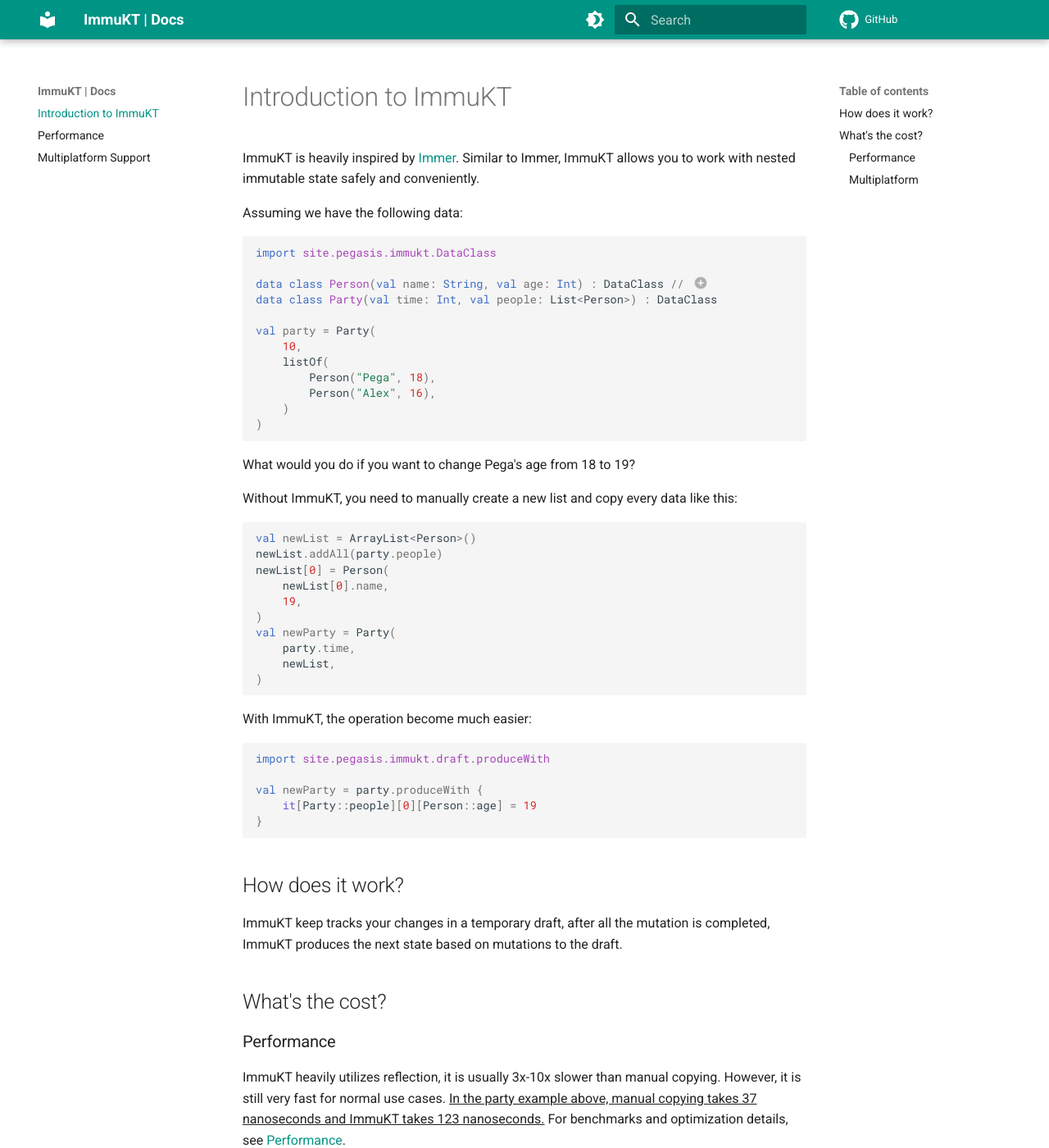
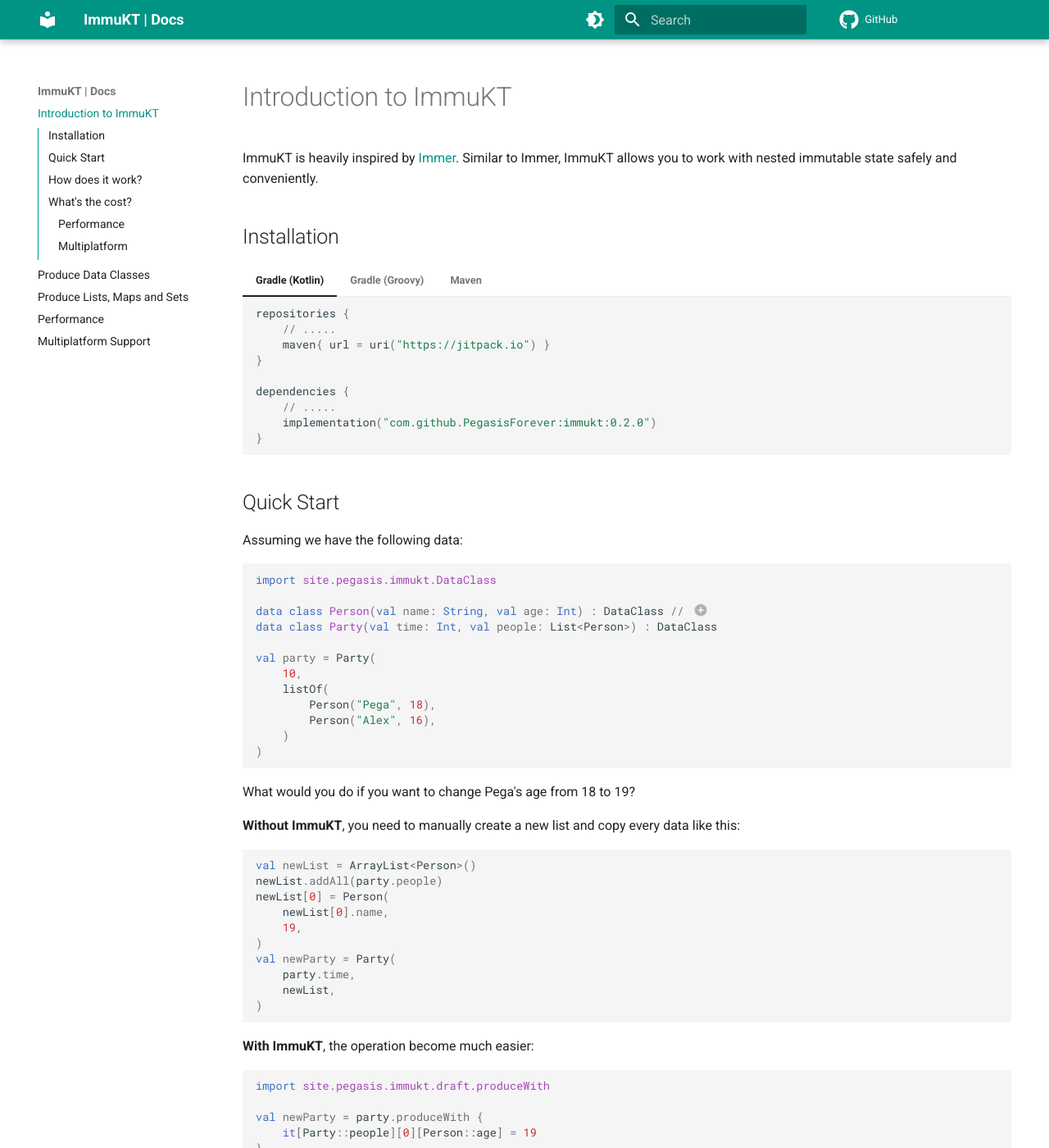
Before and after one commit to PegasisForever/immukt, an MkDocs documentation site: the page built from docs/docs/index.md, in a window 1280 px wide and 1400 px high. Shown: the whole window at 82% size. Built offline with MkDocs 1.6.1 and Material for MkDocs 9.7.7, drawn with Linux system fonts in a browser that asks for light colours; comment, search, counter and statistics services are not loaded.

Commit message:
update docs

````diff
--- /dev/null
+++ b/docs/docs/1.dataclass.md
@@ -0,0 +1 @@
+# Produce Data Classes
--- /dev/null
+++ b/docs/docs/2.lists.md
@@ -0,0 +1 @@
+# Produce Lists, Maps and Sets
--- a/docs/docs/index.md
+++ b/docs/docs/index.md
@@ -1,6 +1,60 @@
 # Introduction to ImmuKT
 
-ImmuKT is heavily inspired by [Immer](https://immerjs.github.io/immer/). Similar to Immer, ImmuKT allows you to work with nested immutable state safely and conveniently.
+ImmuKT is heavily inspired by [Immer](https://immerjs.github.io/immer/). Similar to Immer, ImmuKT allows you to work
+with nested immutable state safely and conveniently.
+
+## Installation
+
+=== "Gradle (Kotlin)"
+
+    ```kotlin
+    repositories {
+        // .....
+        maven{ url = uri("https://jitpack.io") }
+    }
+
+    dependencies {
+        // .....
+        implementation("com.github.PegasisForever:immukt:0.2.0")
+    }
+    ```
+
+=== "Gradle (Groovy)"
+
+    ```groovy
+    repositories {
+        // .....
+        maven{ url 'https://jitpack.io' }
+    }
+
+    dependencies {
+        // .....
+        implementation 'com.github.PegasisForever:immukt:0.2.0'
+    }
+    ```
+
+=== "Maven"
+
+    ```xml
+    <repositories>
+        <!-- ..... -->
+		<repository>
+		    <id>jitpack.io</id>
+		    <url>https://jitpack.io</url>
+		</repository>
+	</repositories>
+
+    <dependencies>
+        <!-- ..... -->
+        <dependency>
+	        <groupId>com.github.PegasisForever</groupId>
+	        <artifactId>immukt</artifactId>
+	        <version>0.2.0</version>
+	    </dependency>
+    </dependencies>
+    ```
+
+## Quick Start
 
 Assuming we have the following data:
 
@@ -23,7 +77,7 @@ val party = Party(
 
 What would you do if you want to change Pega's age from 18 to 19?
 
-Without ImmuKT, you need to manually create a new list and copy every data like this:
+**Without ImmuKT**, you need to manually create a new list and copy every data like this:
 
 ```kotlin
 val newList = ArrayList<Person>()
@@ -38,7 +92,7 @@ val newParty = Party(
 )
 ```
 
-With ImmuKT, the operation become much easier:
+**With ImmuKT**, the operation become much easier:
 
 ```kotlin
 import site.pegasis.immukt.draft.produceWith
@@ -50,17 +104,21 @@ val newParty = party.produceWith {
 
 ## How does it work?
 
-ImmuKT keep tracks your changes in a temporary draft, after all the mutation is completed, ImmuKT produces the next state based on mutations to the draft.
+ImmuKT keep tracks your changes in a temporary draft, after all the mutation is completed, ImmuKT produces the next
+state based on mutations to the draft.
 
 ## What's the cost?
 
 ### Performance
 
-ImmuKT heavily utilizes reflection, it is usually 3x-10x slower than manual copying. However, it is still very fast for normal use cases. <u>In the party example above, manual copying takes 37 nanoseconds and ImmuKT takes 123 nanoseconds.</u> For benchmarks and optimization details, see [Performance](/1.performance/).
+ImmuKT heavily utilizes reflection, it is usually 3x-10x slower than manual copying. However, it is still very fast for
+normal use cases. <u>In the party example above, manual copying takes 37 nanoseconds and ImmuKT takes 123
+nanoseconds.</u> For benchmarks and optimization details, see [Performance](/3.performance/).
 
 ### Multiplatform
 
 - Kotlin/Native and Kotlin/JS don't have full reflection support
 - I don't use kotlin multiplatform in any of my projects
 
-It is technically possible to include multiplatform support with the current state of kotlin, see [Multiplatform Support](/2.multiplatform_support/).
+It is technically possible to include multiplatform support with the current state of kotlin,
+see [Multiplatform Support](/4.multiplatform_support/).
--- a/docs/mkdocs.yml
+++ b/docs/mkdocs.yml
@@ -4,6 +4,7 @@ theme:
   features:
     - navigation.instant
     - content.code.annotate
+    - toc.integrate
   icon:
     repo: fontawesome/brands/github
   palette:
@@ -25,3 +26,5 @@ markdown_extensions:
   - pymdownx.highlight:
       anchor_linenums: true
   - pymdownx.superfences
+  - pymdownx.tabbed:
+      alternate_style: true
````
Also changed, not shown: docs/docs/3.performance.md (renamed from docs/docs/1.performance.md, +11 -2 lines), docs/docs/4.multiplatform_support.md (renamed from docs/docs/2.multiplatform_support.md), 1 other file.
